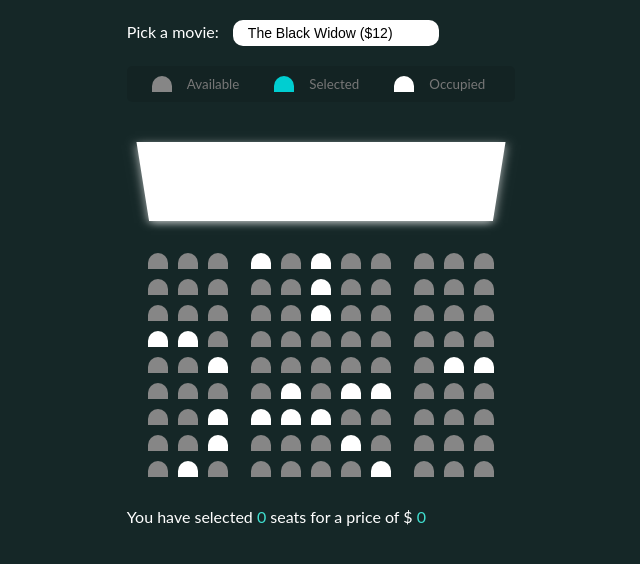
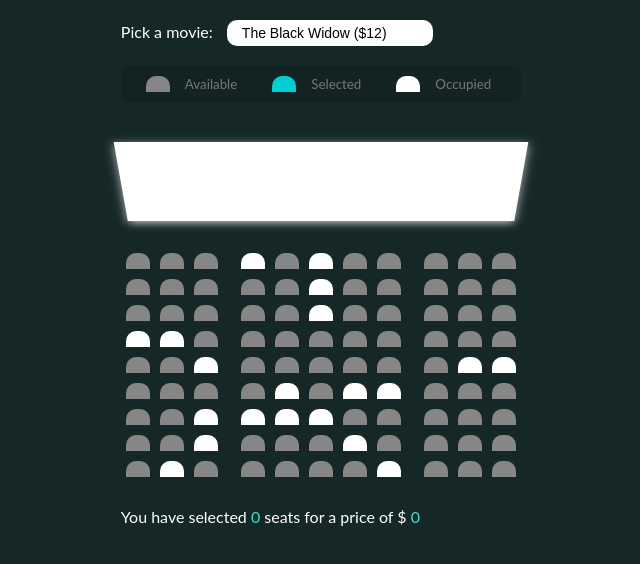
Before and after one commit to koulkoudakis/movie-seat-booker, a plain HTML site: page index.html in a window 1280 px wide. Shown: the whole page, without its empty margins (319-959 px from the left). Drawn offline with Linux system fonts and the light colour scheme.

Commit message:
Small-screen support

```diff
--- a/style.css
+++ b/style.css
@@ -85,7 +85,7 @@ body {
 .seat {
   background-color:rgb(134, 134, 134);
   height: 16px;
-  width: calc(20px / var(--size-divisor));
+  width: calc(24px / var(--size-divisor));
   margin: 5px;
   border-top-left-radius: 10px;
   border-top-right-radius: 10px;
```
